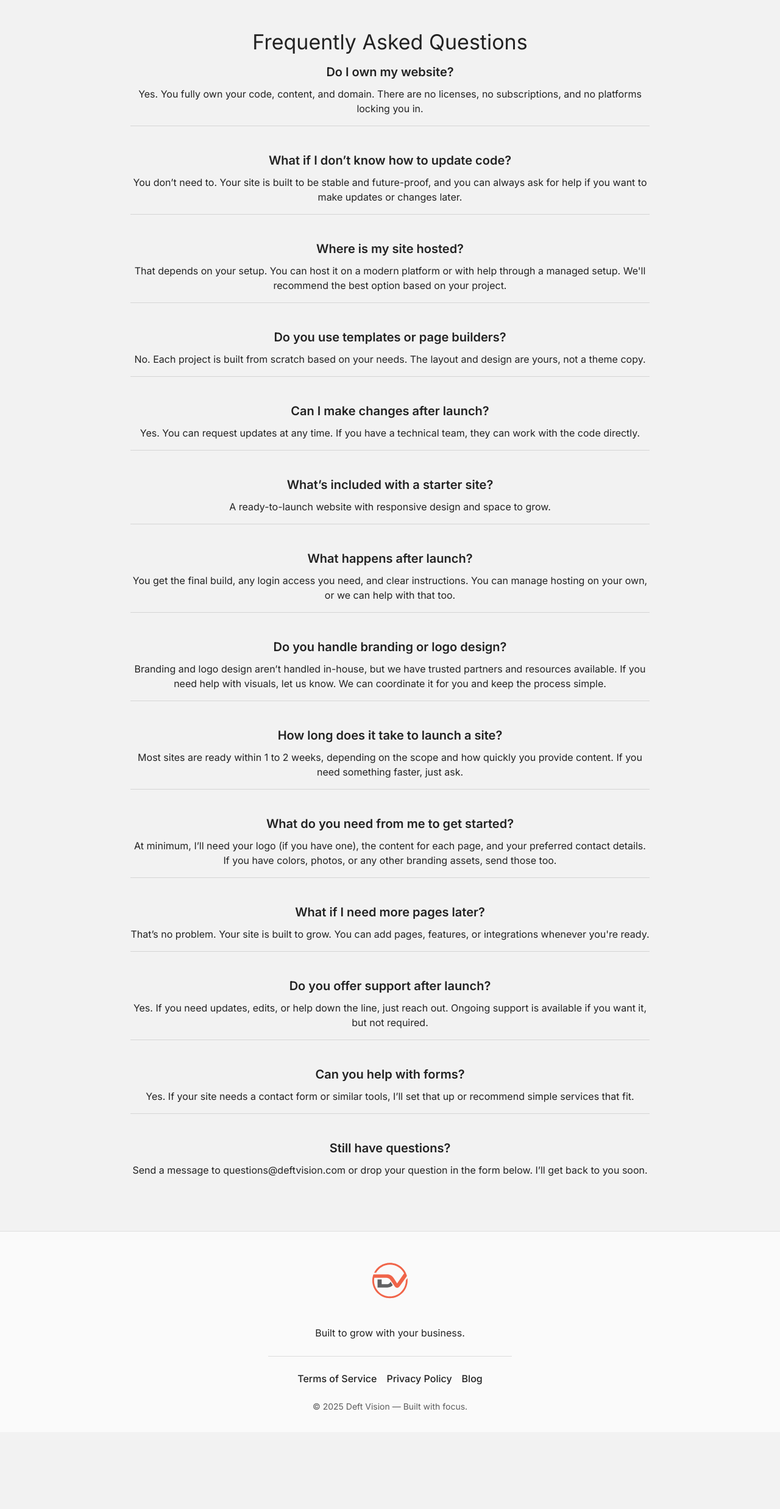
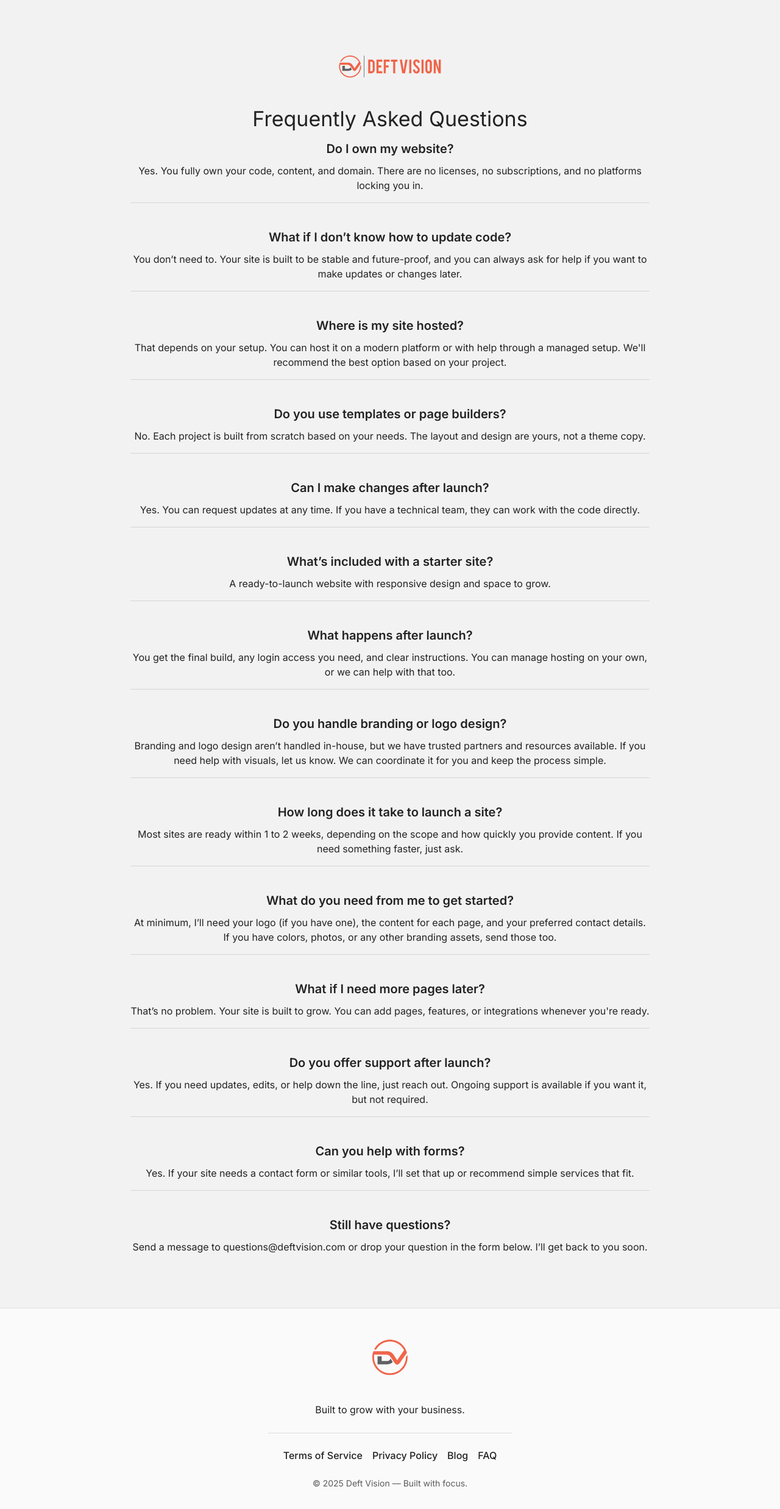
Before and after one commit to DeftVision/deft-vision, a React (Vite) app in the folder frontend/: page /faq in a window 1280 px wide. Shown: the whole page at 61% size. Before the commit the page ends 2349 px from the top, so only its background shows below. Built offline with nearby package versions, Linux system fonts and the light colour scheme.

Commit message:
FAQ link was added to the footer

```diff
--- a/frontend/src/components/Footer.jsx
+++ b/frontend/src/components/Footer.jsx
@@ -39,6 +39,7 @@ function Footer() {
                         <Link href="/terms" underline="hover" color="inherit">Terms of Service</Link>
                         <Link href="/privacy" underline="hover" color="inherit">Privacy Policy</Link>
                         <Link href="/blog" underline="hover" color="inherit">Blog</Link>
+                        <Link href="/faq" underline="hover" color="inherit">FAQ</Link>
                     </Stack>
 
 
--- a/frontend/src/components/ServicesOverview.jsx
+++ b/frontend/src/components/ServicesOverview.jsx
@@ -44,10 +44,10 @@ const services = [
         price: '',
         description: 'Whether you\'re managing your own account or need help getting started, your site will be ready to launch.',
         details: [
-            'Domain connection and HTTPS setup included',
-            'Works with modern platforms that support static or app hosting',
-            'Custom features like forms or logins supported',
-            'Hosting available if you prefer it fully managed',
+            'Custom domain connection',
+            'HTTPS included for site security',
+            'No-cost hosting options available',
+            'Fully managed plans if you want us to handle it'
         ],
     },
 ];
--- a/frontend/src/pages/Faq.jsx
+++ b/frontend/src/pages/Faq.jsx
@@ -9,6 +9,11 @@ export default function FAQ() {
     return (
         <>
             <Container maxWidth="md" sx={{ py: 6 }}>
+                <Box sx={{ py: 4, display: 'flex', justifyContent: 'center' }}>
+                    <a href="/">
+                        <img src="/images/DarkDeftVisionLogo.svg" alt="Deft Vision logo" style={{ height: 56 }} />
+                    </a>
+                </Box>
                 <Typography variant="h4" component="h1" gutterBottom>
                     Frequently Asked Questions
                 </Typography>
```
